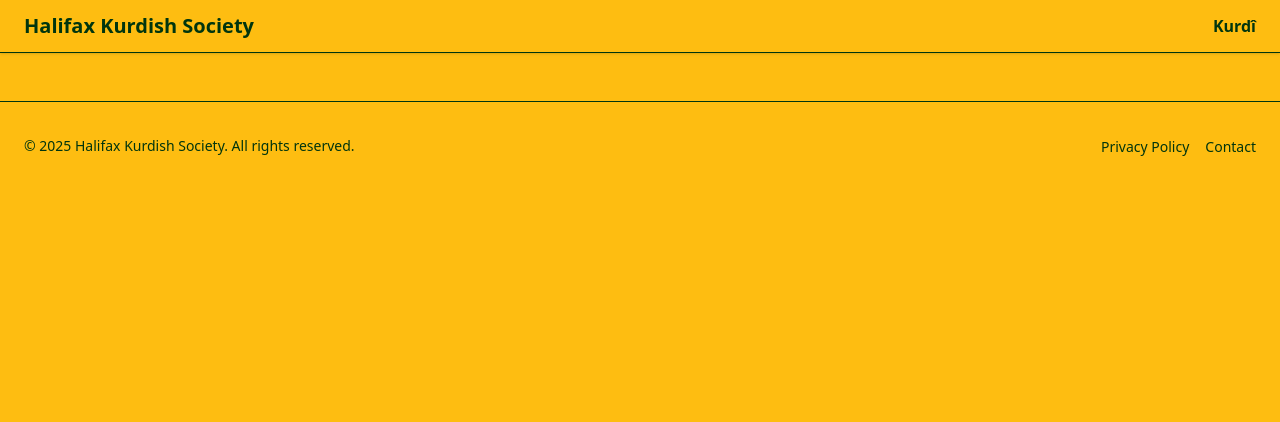
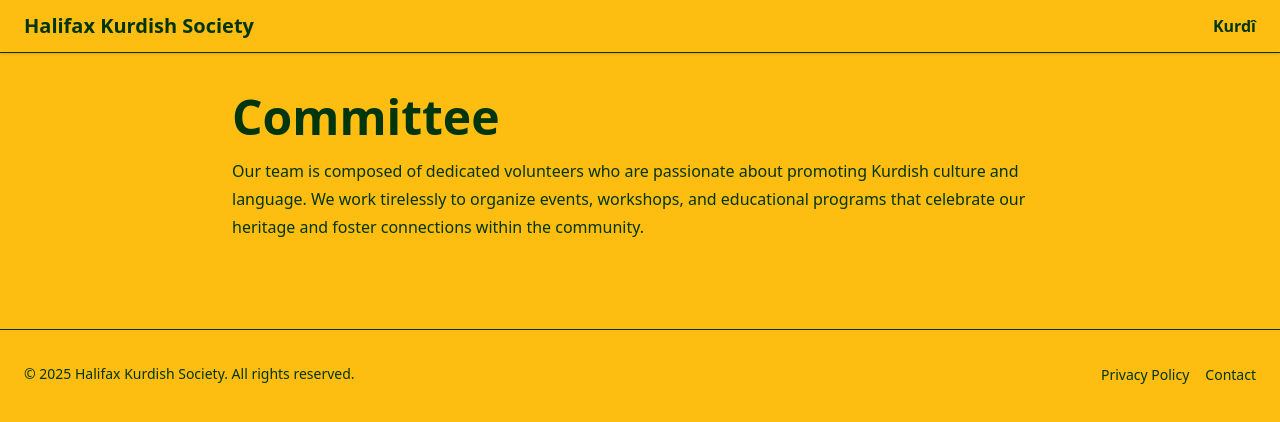
Before and after one commit to ali-alhusseini/halifax-kurdish, a React (Vite) app: page /committee in a window 1280 px wide. Shown: the top 422 px of the page. Built offline with nearby package versions, Linux system fonts and the light colour scheme.

Commit message:
Add links to corresponding subpages in nav cards

```diff
--- a/src/App.jsx
+++ b/src/App.jsx
@@ -4,6 +4,9 @@
 import NavigationCards from './components/NavigationCards'
 import Footer from './components/Footer'
 import About from './pages/About'
+import Events from './pages/Events'
+import Committee from './pages/Committee'
+import Goals from './pages/Goals'
 
 export default function App() {
   return (
@@ -20,6 +23,9 @@
           }
         />
         <Route path="/about" element={<About />} />
+        <Route path="/events" element={<Events />} />
+        <Route path="/committee" element={<Committee />} />
+        <Route path="/goals" element={<Goals />} />
       </Routes>
       <Footer />
     </Router>
--- a/src/components/NavigationCards.jsx
+++ b/src/components/NavigationCards.jsx
@@ -1,27 +1,29 @@
 import { useTranslation } from "react-i18next";
+import { Link } from "react-router-dom";
 
 export default function NavigationCards() {
   const { t } = useTranslation();
 
   const cards = [
-    { titleKey: "cardTitles.about", descriptionKey: "cards.about" },
-    { titleKey: "cardTitles.events", descriptionKey: "cards.events" },
-    { titleKey: "cardTitles.committee", descriptionKey: "cards.committee" },
-    { titleKey: "cardTitles.goals", descriptionKey: "cards.goals" },
+    { titleKey: "cardTitles.about", descriptionKey: "cards.about", to: "/about" },
+    { titleKey: "cardTitles.events", descriptionKey: "cards.events", to: "/events" },
+    { titleKey: "cardTitles.committee", descriptionKey: "cards.committee", to: "/committee" },
+    { titleKey: "cardTitles.goals", descriptionKey: "cards.goals", to: "/goals" },
   ];
 
   return (
     <div className="grid grid-cols-1 sm:grid-cols-2 lg:grid-cols-4 gap-6 mt-12 px-6">
       <h1 className="text-4xl mb-6 font-semibold col-span-full">{t("navigationCardsTitle")}</h1>
       {cards.map((card, index) => (
-        <div
+        <Link
           key={index}
-          className="relative rounded-xl shadow-md border p-10 hover:shadow-lg transition-shadow duration-300 cursor-pointer"
+          to={card.to}
+          className="relative rounded-xl shadow-md border p-10 hover:shadow-lg transition-shadow duration-300 cursor-pointer block"
         >
           <h2 className="text-xl font-semibold mb-2">{t(card.titleKey)}</h2>
           <p className="text-md mb-8">{t(card.descriptionKey)}</p>
           <div className="absolute bottom-4 right-4">
-            <button className="m-2">
+            <span className="m-2 inline-block" aria-hidden="true">
               <svg
                 xmlns="http://www.w3.org/2000/svg"
                 width="40"
@@ -33,9 +35,9 @@
                 <path d="M8 15A7 7 0 1 1 8 1a7 7 0 0 1 0 14m0 1A8 8 0 1 0 8 0a8 8 0 0 0 0 16" />
                 <path d="M8 4a.5.5 0 0 1 .5.5v3h3a.5.5 0 0 1 0 1h-3v3a.5.5 0 0 1-1 0v-3h-3a.5.5 0 0 1 0-1h3v-3A.5.5 0 0 1 8 4" />
               </svg>
-            </button>
+            </span>
           </div>
-        </div>
+        </Link>
       ))}
     </div>
   );
--- /dev/null
+++ b/src/pages/Committee.jsx
@@ -0,0 +1,12 @@
+import { useTranslation } from "react-i18next";
+
+export default function Committee() {
+  const { t } = useTranslation();
+
+  return (
+    <section className="p-6 md:p-10 max-w-4xl mx-auto">
+      <h1 className="text-3xl md:text-5xl font-bold mb-4">{t("cardTitles.committee")}</h1>
+      <p className="text-base leading-7">{t("cards.committee")}</p>
+    </section>
+  );
+}
--- /dev/null
+++ b/src/pages/Events.jsx
@@ -0,0 +1,12 @@
+import { useTranslation } from "react-i18next";
+
+export default function Events() {
+  const { t } = useTranslation();
+
+  return (
+    <section className="p-6 md:p-10 max-w-4xl mx-auto">
+      <h1 className="text-3xl md:text-5xl font-bold mb-4">{t("cardTitles.events")}</h1>
+      <p className="text-base leading-7">{t("cards.events")}</p>
+    </section>
+  );
+}
--- /dev/null
+++ b/src/pages/Goals.jsx
@@ -0,0 +1,12 @@
+import { useTranslation } from "react-i18next";
+
+export default function Goals() {
+  const { t } = useTranslation();
+
+  return (
+    <section className="p-6 md:p-10 max-w-4xl mx-auto">
+      <h1 className="text-3xl md:text-5xl font-bold mb-4">{t("cardTitles.goals")}</h1>
+      <p className="text-base leading-7">{t("cards.goals")}</p>
+    </section>
+  );
+}
```
